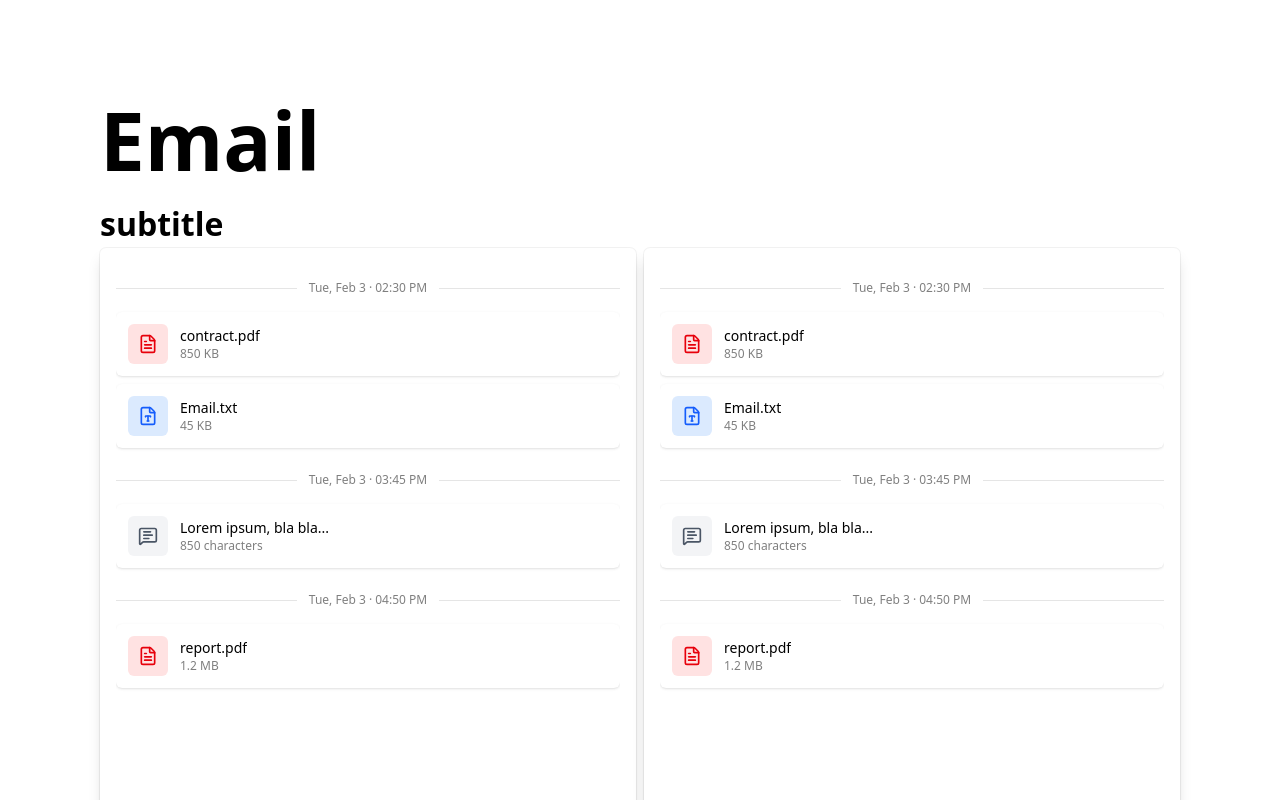
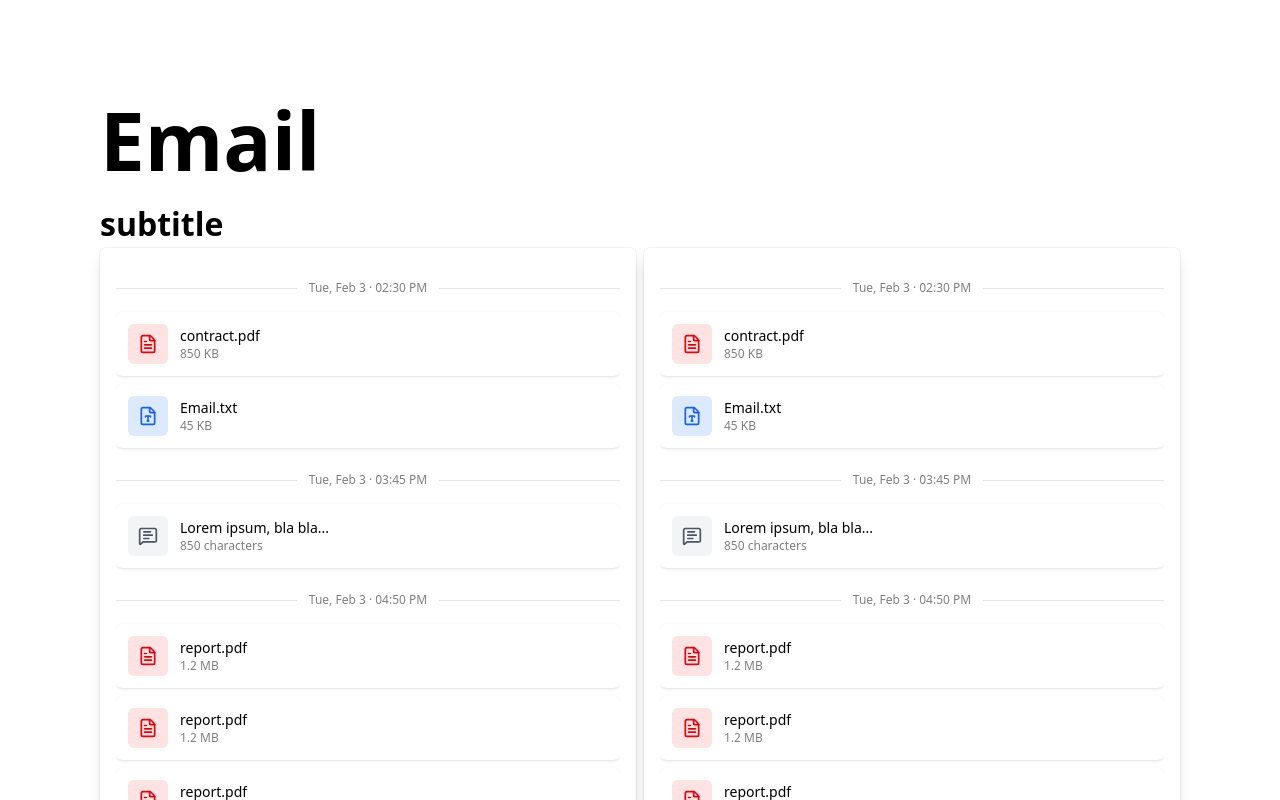
Before and after one commit to HenriqueMichelini/autou-junior-developer-test, a React (Vite) app in the folder react/: page / in a window 1280 px wide. Shown: the top 800 px of the page. Built offline with nearby package versions, Linux system fonts and the light colour scheme.

Commit message:
feat: added ScrollableContainer

```diff
--- a/react/src/components/page-wrapper/content-area/form-section/FormSection.tsx
+++ b/react/src/components/page-wrapper/content-area/form-section/FormSection.tsx
@@ -1,5 +1,6 @@
 import TextField from "./text-field/TextField";
 import SubmissionHistory from "./submission-history/SubmissionHistory";
+import ScrollableContainer from "./submission-history/components/ScrollableContainer";
 
 // Sample data - you can replace this with real data later
 const sampleSubmissions = [
@@ -31,14 +32,84 @@ const sampleSubmissions = [
     type: "pdf" as const,
     createdAt: new Date(2026, 1, 3, 16, 50),
   },
+  {
+    id: "5",
+    name: "report.pdf",
+    size: "1.2 MB",
+    type: "pdf" as const,
+    createdAt: new Date(2026, 1, 3, 16, 50),
+  },
+  {
+    id: "6",
+    name: "report.pdf",
+    size: "1.2 MB",
+    type: "pdf" as const,
+    createdAt: new Date(2026, 1, 3, 16, 50),
+  },
+  {
+    id: "7",
+    name: "report.pdf",
+    size: "1.2 MB",
+    type: "pdf" as const,
+    createdAt: new Date(2026, 1, 3, 16, 50),
+  },
+  {
+    id: "8",
+    name: "report.pdf",
+    size: "1.2 MB",
+    type: "pdf" as const,
+    createdAt: new Date(2026, 1, 3, 16, 50),
+  },
+  {
+    id: "9",
+    name: "report.pdf",
+    size: "1.2 MB",
+    type: "pdf" as const,
+    createdAt: new Date(2026, 1, 3, 16, 50),
+  },
+  {
+    id: "10",
+    name: "report.pdf",
+    size: "1.2 MB",
+    type: "pdf" as const,
+    createdAt: new Date(2026, 1, 3, 16, 50),
+  },
+  {
+    id: "11",
+    name: "Lorem ipsum, bla bla...",
+    size: "850 characters",
+    type: "plain" as const,
+    createdAt: new Date(2026, 1, 3, 15, 45),
+  },
+  {
+    id: "12",
+    name: "Lorem ipsum, bla bla...",
+    size: "850 characters",
+    type: "plain" as const,
+    createdAt: new Date(2026, 1, 3, 15, 45),
+  },
+  {
+    id: "13",
+    name: "Lorem ipsum, bla bla...",
+    size: "850 characters",
+    type: "plain" as const,
+    createdAt: new Date(2026, 1, 3, 15, 45),
+  },
+  {
+    id: "14",
+    name: "Lorem ipsum, bla bla...",
+    size: "850 characters",
+    type: "plain" as const,
+    createdAt: new Date(2026, 1, 3, 15, 45),
+  },
 ];
 
 function FormSection() {
   return (
     <div className="bg-white w-[50%] h-full rounded-md shadow-lg shadow-black/15 ring-1 ring-black/5 p-4 flex flex-col gap-4">
-      <div className="flex-1 overflow-y-auto">
+      <ScrollableContainer>
         <SubmissionHistory submissions={sampleSubmissions} />
-      </div>
+      </ScrollableContainer>
       <TextField />
     </div>
   );
--- /dev/null
+++ b/react/src/components/page-wrapper/content-area/form-section/submission-history/components/ScrollableContainer.tsx
@@ -0,0 +1,63 @@
+import { useEffect, useRef, useState } from "react";
+
+type ScrollableContainerProps = {
+  children: React.ReactNode;
+};
+
+function ScrollableContainer({ children }: ScrollableContainerProps) {
+  const scrollRef = useRef<HTMLDivElement>(null);
+  const [showTopShadow, setShowTopShadow] = useState(false);
+  const [showBottomShadow, setShowBottomShadow] = useState(false);
+
+  const handleScroll = () => {
+    if (!scrollRef.current) return;
+
+    const { scrollTop, scrollHeight, clientHeight } = scrollRef.current;
+
+    setShowTopShadow(scrollTop > 0);
+
+    setShowBottomShadow(scrollTop + clientHeight < scrollHeight - 1);
+  };
+
+  useEffect(() => {
+    handleScroll();
+
+    const element = scrollRef.current;
+    element?.addEventListener("scroll", handleScroll);
+
+    const timer = setTimeout(handleScroll, 100);
+
+    return () => {
+      element?.removeEventListener("scroll", handleScroll);
+      clearTimeout(timer);
+    };
+  }, [children]);
+
+  return (
+    <div className="relative flex-1 overflow-hidden">
+      <div
+        className={`
+          absolute top-0 left-0 right-0 h-16 pointer-events-none z-10
+          bg-gradient-to-b from-white to-transparent
+          transition-opacity duration-200
+          ${showTopShadow ? "opacity-100" : "opacity-0"}
+        `}
+      />
+
+      <div ref={scrollRef} className="h-full overflow-y-auto">
+        {children}
+      </div>
+
+      <div
+        className={`
+          absolute bottom-0 left-0 right-0 h-16 pointer-events-none z-10
+          bg-gradient-to-t from-white to-transparent
+          transition-opacity duration-200
+          ${showBottomShadow ? "opacity-100" : "opacity-0"}
+        `}
+      />
+    </div>
+  );
+}
+
+export default ScrollableContainer;
```
